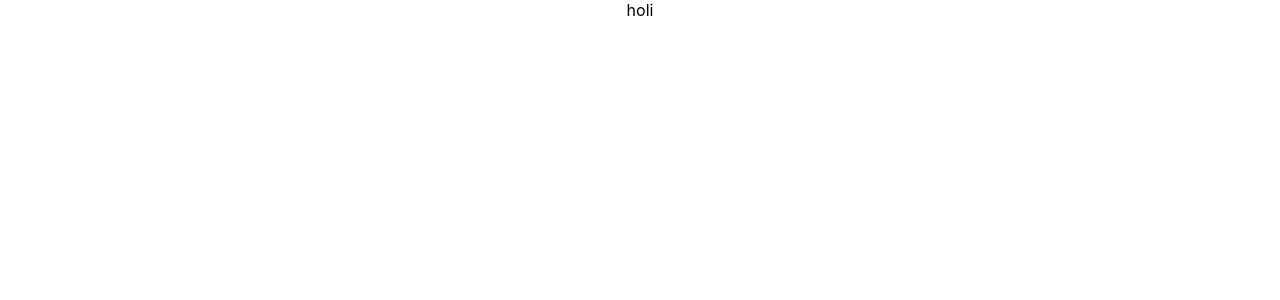
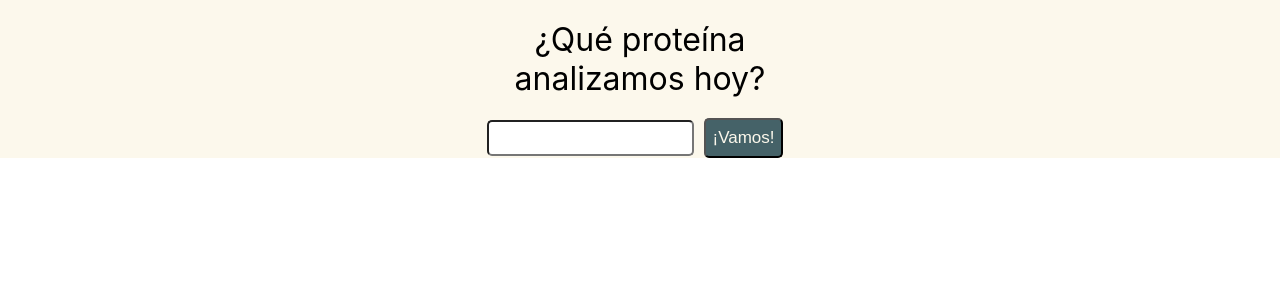
Before and after one commit to BioinformaticaUNQ/bioinformatica, a React (Create React App) app in the folder tpfinal/frontend/: page / in a window 1280 px wide. Shown: the top 300 px of the page. Built offline with nearby package versions, Linux system fonts and the light colour scheme.

Commit message:
titulo, input y boton iniciales

```diff
--- a/tpfinal/frontend/src/App.css
+++ b/tpfinal/frontend/src/App.css
@@ -1,5 +1,8 @@
 .App {
   text-align: center;
+  display: flex;
+  min-height: -webkit-fill-available;
+  height: fit-content;
 }
 
 .App-logo {
--- a/tpfinal/frontend/src/App.js
+++ b/tpfinal/frontend/src/App.js
@@ -1,10 +1,11 @@
 import './App.css';
 import React from "react";
+import {Homepage} from "./components/homepage/Homepage";
 
 function App() {
   return (
     <div className="App">
-        holi
+        <Homepage/>
     </div>
   );
 }
--- /dev/null
+++ b/tpfinal/frontend/src/components/homepage/Homepage.js
@@ -0,0 +1,20 @@
+import React from "react";
+import "./homepage.scss"
+
+export class Homepage extends React.Component {
+    render() {
+        return(
+            <div className='homepage'>
+                <div className='titulo'>
+                    <span>¿Qué proteína analizamos hoy?</span>
+                </div>
+                <div className='input-codigo-pdb'>
+                    <input type='text'/>
+                    <button className='boton-consulta-pdb'>
+                        ¡Vamos!
+                    </button>
+                </div>
+            </div>
+        )
+    }
+}
--- /dev/null
+++ b/tpfinal/frontend/src/components/homepage/homepage.scss
@@ -0,0 +1,31 @@
+.homepage {
+  width: 100%;
+  display: flex;
+  flex-direction: column;
+  justify-content: center;
+  align-items: center;
+  background-color: #fcf8ec;
+
+  .titulo {
+    font-size: 32px;
+    padding: 20px;
+    width: 30%;
+  }
+
+  .input-codigo-pdb {
+    input {
+      height: 30px;
+      border-radius: 5px;
+      font-size: 15px;
+    }
+  }
+
+  .boton-consulta-pdb {
+    background-color: #456268;
+    color: #fcf8ec;
+    height: 40px;
+    border-radius: 5px;
+    font-size: 17px;
+    margin: 0 10px;
+  }
+}
```
